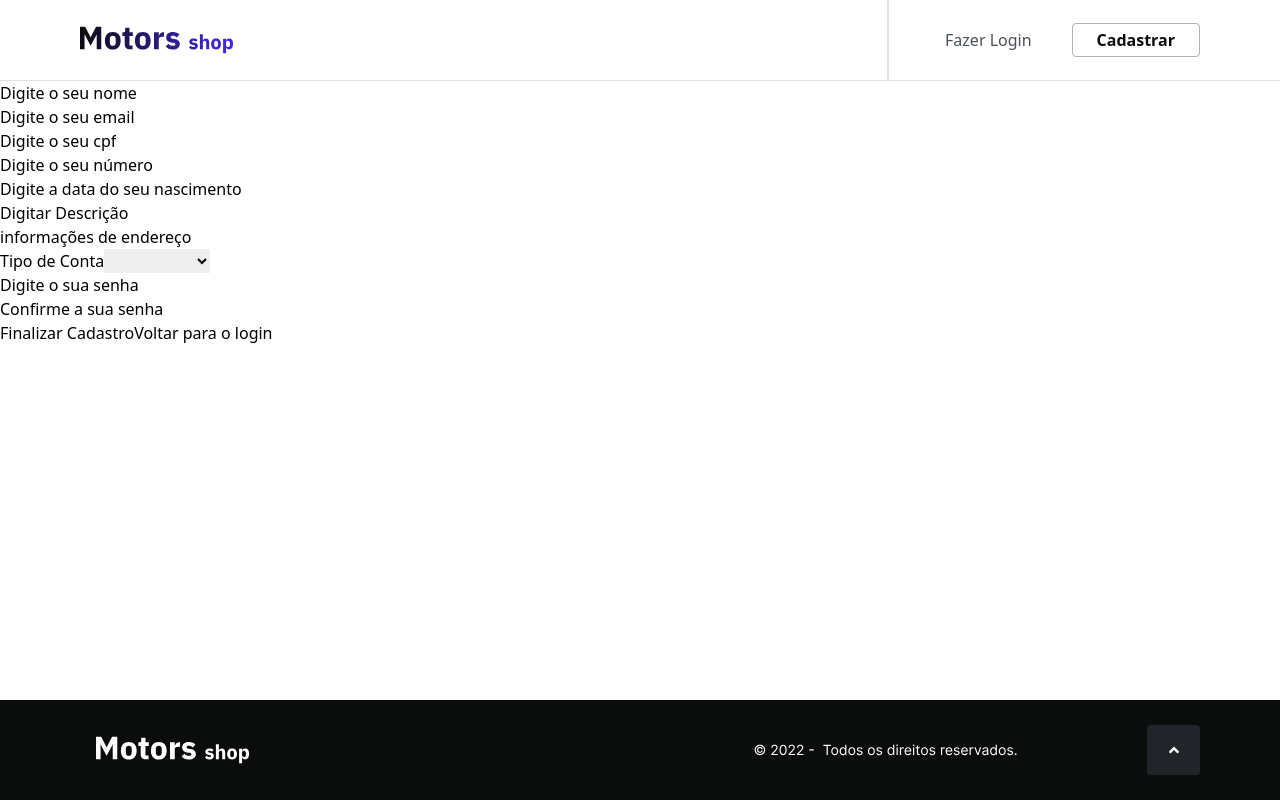
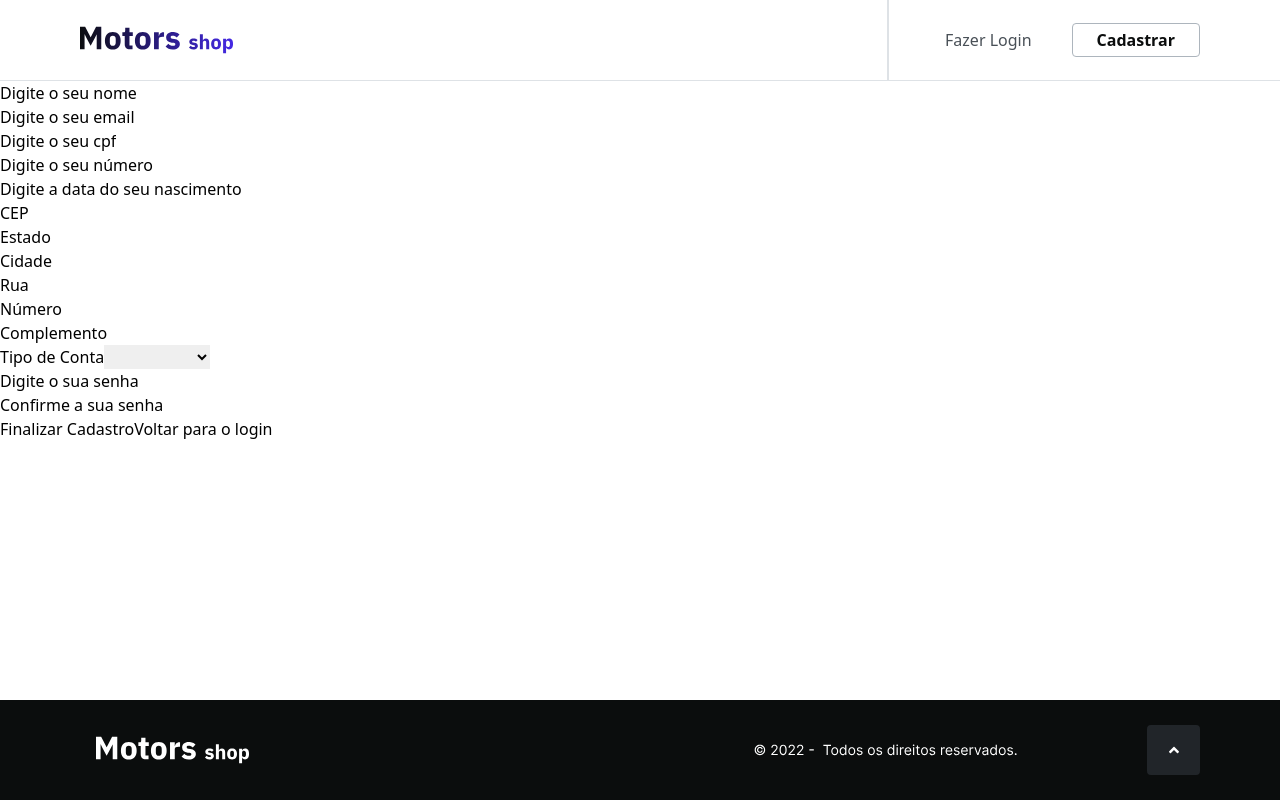
Before and after one commit to grupo11-t15-projetofullstack/frontend, a Next.js app: page /register in a window 1280 px wide. Built offline with nearby package versions, Linux system fonts and the light colour scheme.

Commit message:
fix/register

```diff
--- a/src/components/form/register/index.tsx
+++ b/src/components/form/register/index.tsx
@@ -3,7 +3,6 @@ import { yupResolver } from "@hookform/resolvers/yup";
 import * as yup from "yup";
 import { useContext } from "react";
 import { Input } from "../input";
-import { useNavigate } from "react-router-dom";
 import { IRegister, UserContext } from "@/contexts/user";
 import { useRouter } from "next/router";
 
@@ -18,7 +17,7 @@ const schema = yup.object({
 });
 
 export const RegisterForm = () => {
-  const router = useRouter()
+  const navigate = useRouter();
 
   const { UserRegister } = useContext(UserContext);
   const {
@@ -64,19 +63,43 @@ export const RegisterForm = () => {
       />
       <Input
         type="text"
-        label="Digitar Descrição"
-        register={register("description")}
-        error={(errors as Record<string, FieldError>).description}
+        label="CEP"
+        register={register("addressId.cep")}
+        error={(errors as Record<string, FieldError>)?.cep}
       />
       <Input
         type="text"
-        label="informações de endereço"
-        register={register("addressId")}
-        error={(errors as Record<string, FieldError>).addressId}
+        label="Estado"
+        register={register("addressId.state")}
+        error={(errors as Record<string, FieldError>)?.state}
+      />
+      <Input
+        type="text"
+        label="Cidade"
+        register={register("addressId.city")}
+        error={(errors as Record<string, FieldError>)?.city}
+      />
+      <Input
+        type="text"
+        label="Rua"
+        register={register("addressId.number")}
+        error={(errors as Record<string, FieldError>)?.number}
+      />
+      <Input
+        type="text"
+        label="Número"
+        register={register("addressId.complement")}
+        error={(errors as Record<string, FieldError>)?.complement}
+      />
+      <Input
+        type="text"
+        label="Complemento"
+        register={register("addressId.complement")}
+        error={(errors as Record<string, FieldError>)?.complement}
       />
       <Input
         type="select"
-        options={["Comprador", "Anunciante"]}
+        options={["Anunciante", "Comprador"]}
         label="Tipo de Conta"
         register={register("addressId")}
         error={(errors as Record<string, FieldError>).isSeller}
@@ -96,7 +119,10 @@ export const RegisterForm = () => {
       <button className="submitSignup" type="submit">
         Finalizar Cadastro
       </button>
-      <button   onClick={()=> router.push("/login")} className="backToLoginButton">
+      <button
+        onClick={() => navigate.push("/login")}
+        className="backToLoginButton"
+      >
         Voltar para o login
       </button>
     </form>
```
Also changed, not shown: src/contexts/user.tsx (+13 -2 lines).
